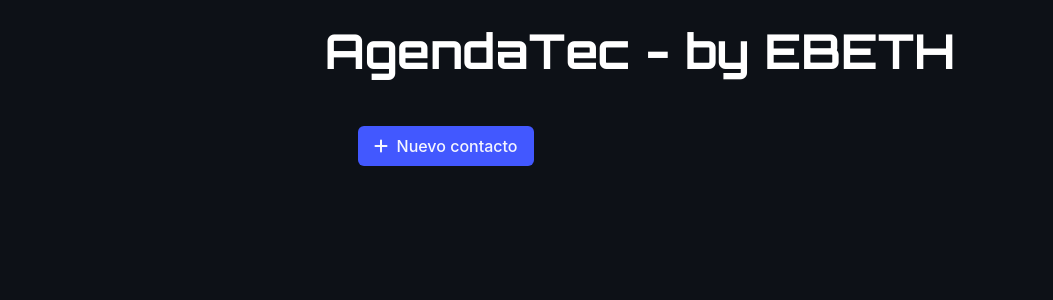
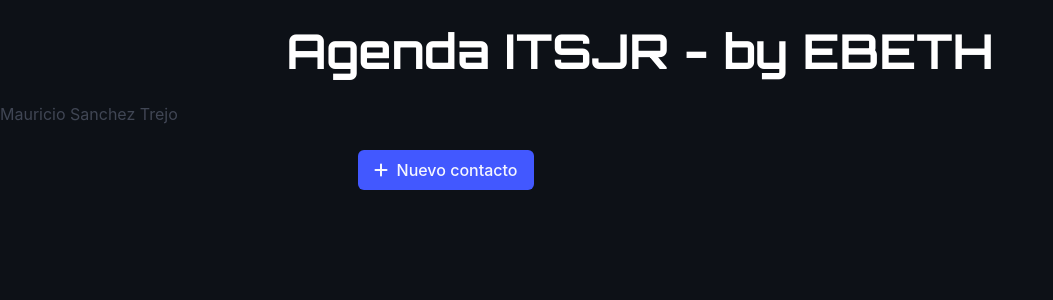
Before and after one commit to EV3THlm/CN2_EX_U2_22590434, a Flask app: page / in a window 1280 px wide. Shown: the top 300 px of the page, without its empty margins (0-1053 px from the left). Run offline with Flask 3, Linux system fonts and the light colour scheme; some libraries are stand-ins or nearby versions.

Commit message:
add: change the base.html

```diff
--- a/app/templates/base.html
+++ b/app/templates/base.html
@@ -14,8 +14,9 @@
     <header>
         <br>
         <h1 class="title has-text-centered is-1" style="font-family: 'Orbitron', sans-serif; color:white">
-            AgendaTec - by EBETH
+            Agenda ITSJR - by EBETH
           </h1>
+          <h5>Mauricio Sanchez Trejo</h5>
           <br>
     </header>
     <div class="container">
```
